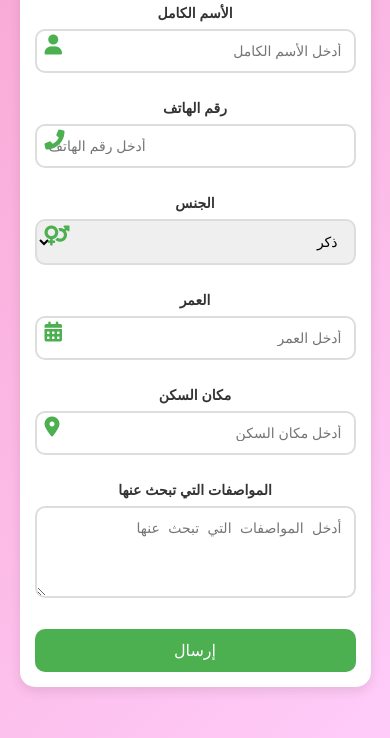
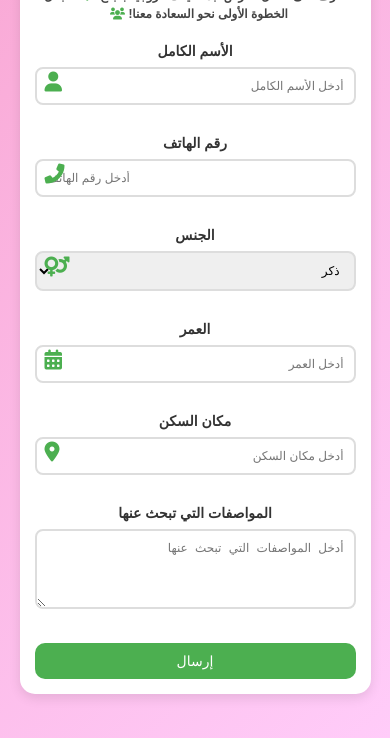
Before and after one commit to SidiM2024/Marriage, a plain HTML site: page index.html in a window 390 px wide. Shown: the part 106-844 px from the top of the page. Drawn offline with Linux system fonts and the light colour scheme.

Commit message:
Update index.html

```diff
--- a/index.html
+++ b/index.html
@@ -4,7 +4,6 @@
     <meta charset="UTF-8">
     <meta name="viewport" content="width=device-width, initial-scale=1.0">
     <title>منصة زواج شباب موريتاني</title>
-    <!-- إضافة مكتبة Font Awesome للأيقونات -->
     <link rel="stylesheet" href="https://cdnjs.cloudflare.com/ajax/libs/font-awesome/6.0.0-beta3/css/all.min.css">
     <style>
         * {
@@ -39,9 +38,23 @@
         h1 {
             color: #4CAF50;
             font-size: 22px;
-            margin-bottom: 20px;
+            margin-bottom: 10px;
             font-weight: bold;
             animation: fadeIn 1.5s ease-out;
+        }
+
+        p.subtitle {
+            color: #444;
+            font-size: 14px;
+            margin-bottom: 20px;
+            line-height: 1.5;
+            font-weight: bold;
+            text-align: center;
+        }
+
+        p.subtitle i {
+            margin-left: 8px;
+            color: #4CAF50;
         }
 
         label {
@@ -54,8 +67,8 @@
         input, select, textarea {
             width: 100%;
             padding: 12px;
-            margin-bottom: 12px;
-            border-radius: 10px;
+            margin-bottom: 15px;
+            border-radius: 8px;
             border: 2px solid #ddd;
             font-size: 14px;
             transition: 0.3s;
@@ -137,8 +150,23 @@
                 padding: 15px;
                 max-width: 90%;
             }
+
             h1 {
                 font-size: 20px;
+            }
+
+            p.subtitle {
+                font-size: 12px;
+            }
+
+            input, select, textarea {
+                padding: 10px;
+                font-size: 12px;
+            }
+
+            button {
+                font-size: 14px;
+                padding: 10px;
             }
         }
     </style>
@@ -147,6 +175,10 @@
 
 <div class="container">
     <h1>منصة زواج شباب موريتاني</h1>
+    <p class="subtitle">
+        <span>تعرف على أفضل الفرص لبدء حياتك الزوجية بنجاح. </span><i class="fas fa-heart"></i>
+        <span>اجعل الخطوة الأولى نحو السعادة معنا!</span> <i class="fas fa-users"></i>
+    </p>
     <form id="registrationForm">
         <div class="input-wrapper">
             <label for="fullName">الأسم الكامل</label>
@@ -211,15 +243,15 @@
 
         if (gender === 'male') {
             if (age >= 18 && age <= 25) {
-                message = 'يوليدي وحل في راسك بني حياتك وحل في كرايتك مزال عند الوقت ما معجلك شيء على زواج';
+                message = 'أنت في أفضل سن لبداية حياة جديدة!';
             } else if (age >= 25 && age <= 35) {
-                message = 'أنت يصاحبي لحكك تتخيم أنت عددت شيباني 😂';
+                message = 'العمر ليس حاجزاً لبداية جديدة!';
             }
         } else if (gender === 'female') {
             if (age >= 18 && age <= 25) {
-                message = 'إنت مزلت بايره ايو الله يلطف خلي عنك تيك توك وتم عدل الغداء لأهلك';
+                message = 'أنت في أفضل سن لبداية حياة جديدة!';
             } else if (age >= 25 && age <= 35) {
-                message = 'ي لال احمين واحمي جفتي إنت مافت تخيمتي 😂';
+                message = 'العمر ليس حاجزاً لبداية جديدة!';
             }
         }
 
```
